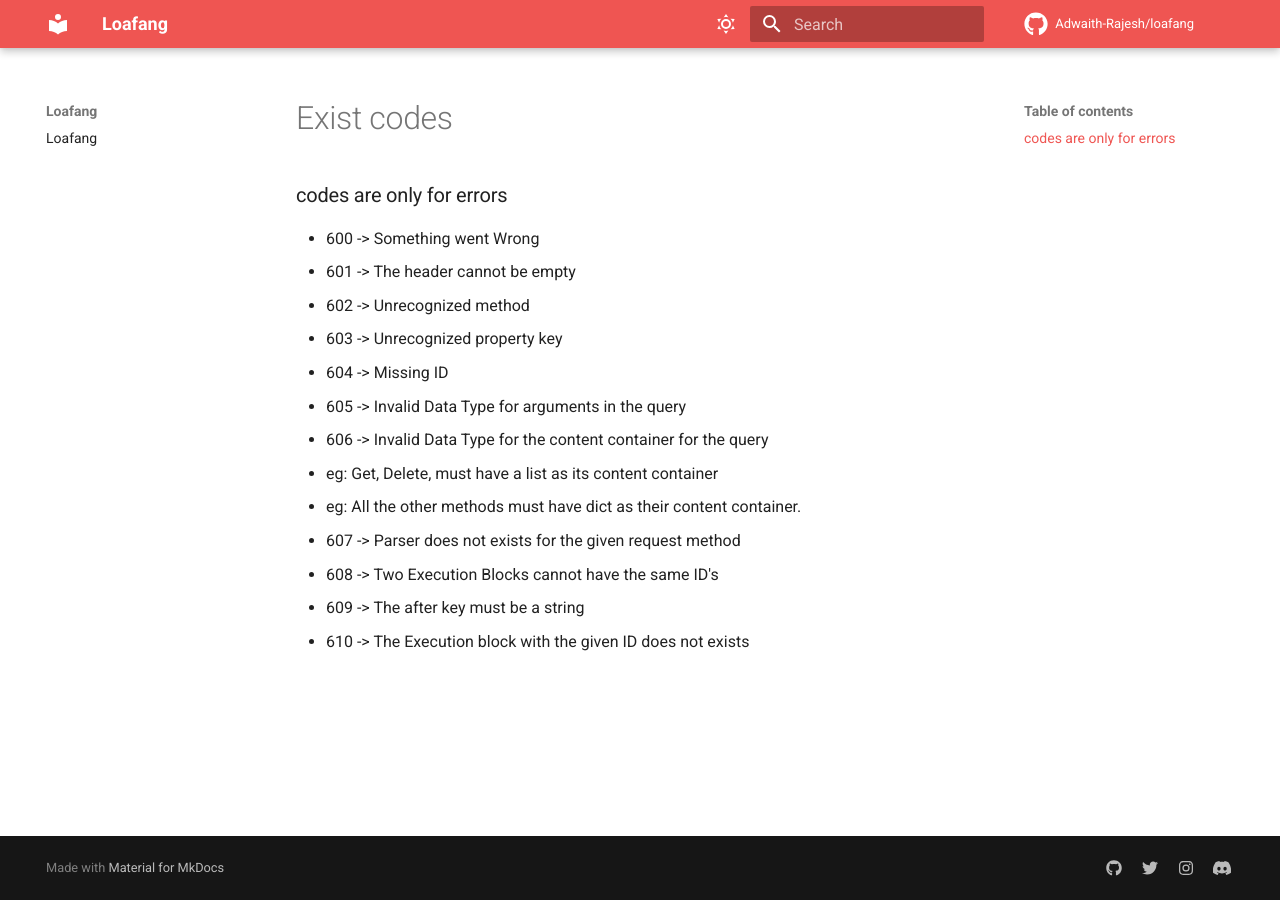
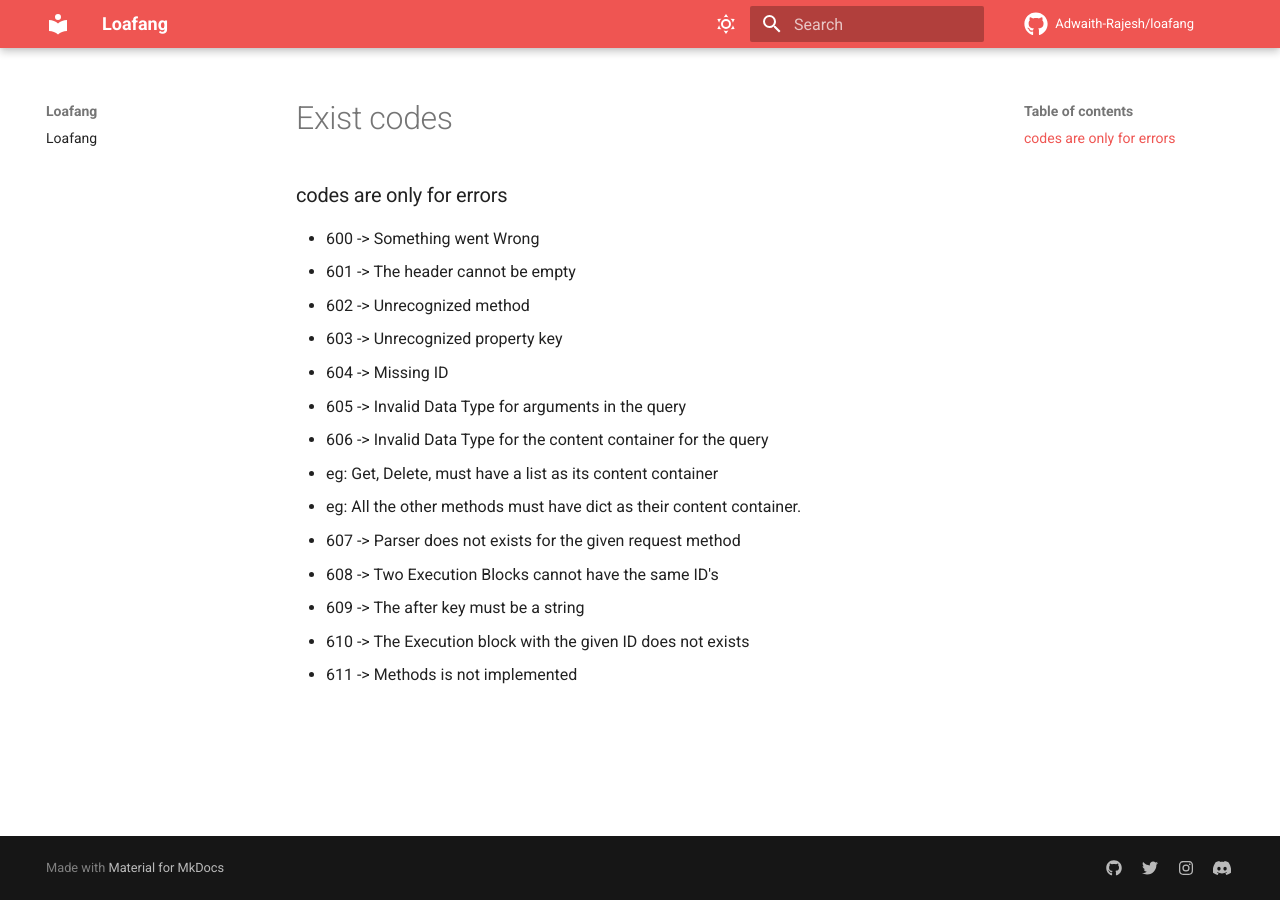
Before and after one commit to Adwaith-Rajesh/loafang, an MkDocs documentation site: the page built from docs/exist_codes.md, in a window 1280 px wide. Built offline with MkDocs 1.6.1 and Material for MkDocs 9.7.7, drawn with Linux system fonts in a browser that asks for light colours; comment, search, counter and statistics services are not loaded.

Commit message:
Added more error codes

```diff
--- a/docs/exist_codes.md
+++ b/docs/exist_codes.md
@@ -13,3 +13,4 @@
 - 608 -> Two Execution Blocks cannot have the same ID's
 - 609 -> The after key must be a string
 - 610 -> The Execution block with the given ID does not exists
+- 611 -> Methods is not implemented
```
